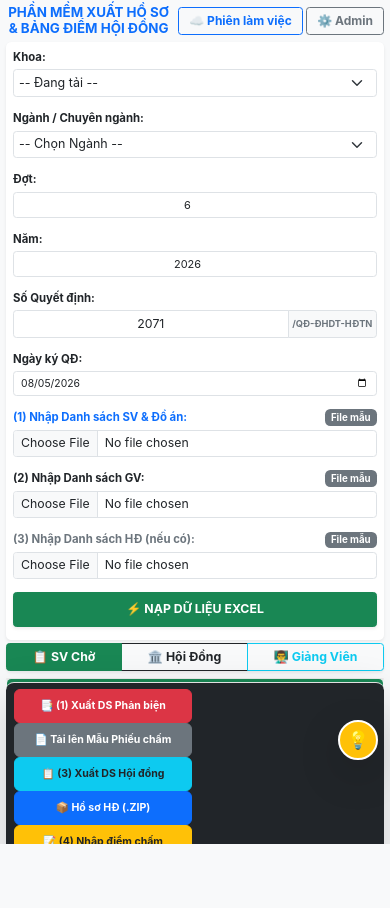
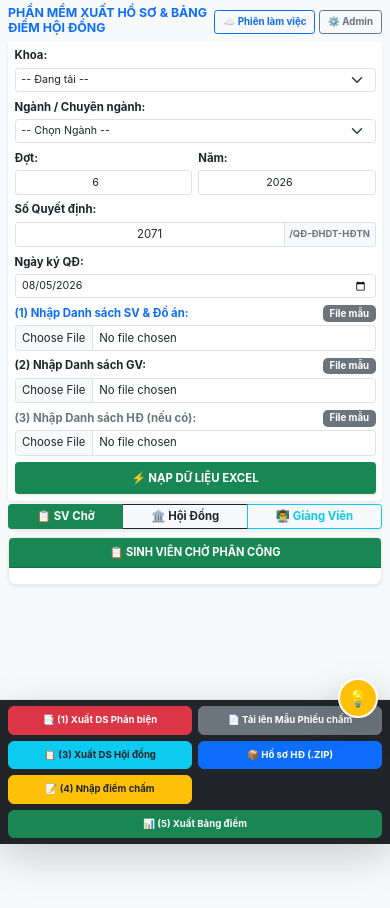
Before and after one commit to thanhhuynh8989-stack/DATN, a plain HTML site: page index.html in a window 390 px wide. Before the commit the page ends 844 px from the top, so only its background shows below. Drawn offline with Linux system fonts and the light colour scheme.

Commit message:
Update styles.css

```diff
--- a/css/styles.css
+++ b/css/styles.css
@@ -67,6 +67,14 @@ html, body {
     z-index: 1000;
 }
 
+.footer-actions-grid {
+    display: flex;
+    flex-wrap: wrap;
+    justify-content: center;
+    align-items: center;
+    gap: 8px;
+}
+
 /* CARD KÉO THẢ */
 .card-item {
     cursor: grab;
@@ -93,45 +101,7 @@ html, body {
     display: none !important;
 }
 
-/* ĐIỀU CHỈNH CHUẨN RIÊNG CHO ĐIỆN THOẠI ĐẶT DỌC (< 768px) */
-@media (max-width: 767.98px) {
-    .app-container {
-        padding: 4px 6px;
-    }
-
-    .app-title {
-        font-size: 0.95rem !important;
-        margin-bottom: 2px !important;
-    }
-
-    /* Đổi 3 cột thành ẩn/hiện dạng Tab */
-    .mobile-col {
-        display: none !important;
-        width: 100% !important;
-    }
-
-    .mobile-col.active {
-        display: block !important;
-    }
-
-    /* Giao diện nút Footer bám đáy cực đẹp */
-    .footer-section {
-        display: flex;
-        gap: 6px;
-        padding: 6px;
-    }
-
-    .footer-section .btn {
-        flex: 1 1 auto; font-size: 0.72rem !important; padding: 6px 4px !important;
-        font-size: 0.75rem !important;
-        padding: 8px 4px !important;
-        margin: 0 !important;
-        white-space: nowrap;
-        border-radius: 6px;
-    }
-}
-
-/* Tối ưu & chống tràn màn hình cho các trường cài đặt trên Mobile */
+/* Tối ưu & chống tràn màn hình cho các trường cài đặt */
 .setup-fields-row input,
 .setup-fields-row select,
 .setup-fields-row .input-group {
@@ -139,30 +109,11 @@ html, body {
     min-width: 0;
 }
 
-@media (max-width: 767.98px) {
-    .setup-fields-row .form-control-sm,
-    .setup-fields-row .form-select-sm {
-        font-size: 0.78rem;
-        padding-left: 0.35rem;
-        padding-right: 0.35rem;
-    }
-
-    .setup-fields-row .input-group-text {
-        font-size: 0.66rem !important;
-        padding-left: 0.25rem !important;
-        padding-right: 0.25rem !important;
-    }
-
-    .setup-fields-row input[type="date"] {
-        font-size: 0.74rem;
-    }
-}
-
 /* Nút nổi Tips Hướng dẫn sử dụng */
 #btn-app-tips {
     position: fixed;
     right: 16px;
-    bottom: 64px; /* Nằm ngay phía trên thanh Footer cố định */
+    bottom: 64px;
     width: 44px;
     height: 44px;
     z-index: 1040;
@@ -184,20 +135,6 @@ html, body {
     color: #fff;
 }
 
-@media (max-width: 767.98px) {
-    #btn-app-tips {
-        right: 12px;
-        bottom: 84px; /* Tránh thanh Footer 2 hàng trên màn hình điện thoại */
-        width: 40px;
-        height: 40px;
-    }
-
-    #tipsTab .nav-link {
-        font-size: 0.72rem;
-        padding: 4px 6px;
-    }
-}
-
 /* Custom Scrollbar */
 ::-webkit-scrollbar { width: 5px; height: 5px; }
 ::-webkit-scrollbar-track { background: #f1f1f1; }
@@ -207,68 +144,80 @@ html, body {
    TỐI ƯU BỐ CỤC GIAO DIỆN ĐIỆN THOẠI (MOBILE <= 767.98px)
    ========================================================= */
 @media (max-width: 767.98px) {
-    body {
-        padding-bottom: 132px !important; /* Chừa đủ chỗ cho thanh nút đáy, tránh che nội dung */
+    html, body {
+        height: auto;
+        min-height: 100%;
+        overflow-y: auto !important;
+        overflow-x: hidden;
+        -webkit-overflow-scrolling: touch;
         font-size: 13px;
     }
 
-    /* 1. Header & Thanh trạng thái phiên: xếp dọc gọn gàng, không làm mờ nút Phiên làm việc / Admin */
-    .header-section,
-    header {
-        flex-direction: column !important;
-        align-items: stretch !important;
-        gap: 6px !important;
-        padding: 8px 10px !important;
+    body {
+        padding-bottom: 136px !important;
     }
 
-    .header-section h1,
-    .header-section h4,
-    .header-section h5,
-    header h1,
-    header h4,
-    header h5 {
-        font-size: 15px !important;
-        text-align: center !important;
-        margin-bottom: 4px !important;
+    .app-container {
+        height: auto !important;
+        min-height: 100dvh;
+        padding: 6px 8px;
+        overflow: visible;
     }
 
-    .header-section .d-flex,
-    header .d-flex {
-        justify-content: center !important;
-        flex-wrap: wrap !important;
-        gap: 6px !important;
+    /* 1. Header & Thanh trạng thái phiên */
+    .app-title {
+        font-size: 0.95rem !important;
+        text-align: left !important;
+        margin-bottom: 2px !important;
     }
 
     #btn-open-cloud-sync,
     #btn-open-admin {
         opacity: 1 !important;
         pointer-events: auto !important;
-        font-size: 12px !important;
-        padding: 4px 10px !important;
+        font-size: 0.75rem !important;
+        padding: 4px 8px !important;
     }
 
     #session-role-banner {
-        font-size: 11.5px !important;
+        font-size: 0.75rem !important;
         line-height: 1.35 !important;
         padding: 6px 8px !important;
     }
 
-    /* 2. Vùng Thông tin chung: mỗi trường 1 hàng hoặc chia tỷ lệ hợp lý để không cắt chữ Ngành */
-    .setup-section .row > [class*="col-"],
-    .setup-fields-row > [class*="col-"] {
-        width: 100% !important;
-        flex: 0 0 100% !important;
-        max-width: 100% !important;
-        margin-bottom: 6px !important;
+    /* 2. Thông tin chung: giữ Đợt & Năm chia đôi trên 1 hàng, các ô dài full chiều ngang */
+    .setup-fields-row .form-control-sm,
+    .setup-fields-row .form-select-sm {
+        font-size: 0.82rem;
+        padding-left: 0.45rem;
+        padding-right: 0.45rem;
+    }
+
+    .setup-fields-row .input-group-text {
+        font-size: 0.72rem !important;
+        padding-left: 0.35rem !important;
+        padding-right: 0.35rem !important;
     }
 
     #khoa-select,
     #nganh-select {
-        font-size: 12.5px !important;
         text-overflow: ellipsis;
     }
 
-    /* 3. Khu vực Hội đồng: các ô ngày, giờ, phòng, cơ sở xếp lưới 2 cột đều nhau */
+    /* 3. Khu vực 3 cột chuyển thành Tab trên mobile */
+    .mobile-col {
+        display: none !important;
+        width: 100% !important;
+    }
+
+    .mobile-col.active {
+        display: block !important;
+    }
+
+    .column-card > .card-body {
+        max-height: 60vh;
+    }
+
     .box-hoidong {
         padding: 8px !important;
     }
@@ -282,33 +231,51 @@ html, body {
 
     .box-hoidong input,
     .box-hoidong select {
-        font-size: 12.5px !important;
+        font-size: 0.8rem !important;
         width: 100% !important;
     }
 
-    /* 4. Thanh nút chức năng cố định dưới đáy: lưới 2 cột đều nhau, chữ không tràn */
-    .footer-section,
-    .bottom-actions-bar,
-    footer {
-        display: grid !important;
-        grid-template-columns: 1fr 1fr !important;
-        gap: 6px !important;
+    /* 4. Thanh nút chức năng cố định dưới đáy: lưới 2 cột đều nhau */
+    .footer-section {
+        position: fixed;
+        left: 0;
+        right: 0;
+        bottom: 0;
+        border-radius: 0;
         padding: 6px 8px !important;
     }
 
-    .footer-section button,
-    .bottom-actions-bar button,
-    footer button {
-        width: 100% !important;
-        font-size: 11.5px !important;
-        padding: 6px 6px !important;
-        white-space: nowrap !important;
-        overflow: hidden !important;
-        text-overflow: ellipsis !important;
+    .footer-actions-grid {
+        display: grid !important;
+        grid-template-columns: repeat(2, minmax(0, 1fr)) !important;
+        gap: 6px !important;
     }
 
-    /* Nút số 5 (Xuất Bảng điểm) kéo ngang 2 cột cho nổi bật */
+    .footer-actions-grid .btn {
+        width: 100%;
+        font-size: 0.74rem !important;
+        padding: 6px 6px !important;
+        margin: 0 !important;
+        white-space: nowrap;
+        overflow: hidden;
+        text-overflow: ellipsis;
+        border-radius: 6px;
+    }
+
     #btn-export-diem {
         grid-column: 1 / -1 !important;
     }
+
+    /* 5. Nút Tips nổi nằm gọn trên thanh footer 3 hàng */
+    #btn-app-tips {
+        right: 12px;
+        bottom: 126px;
+        width: 40px;
+        height: 40px;
+    }
+
+    #tipsTab .nav-link {
+        font-size: 0.72rem;
+        padding: 4px 6px;
+    }
 }
```
